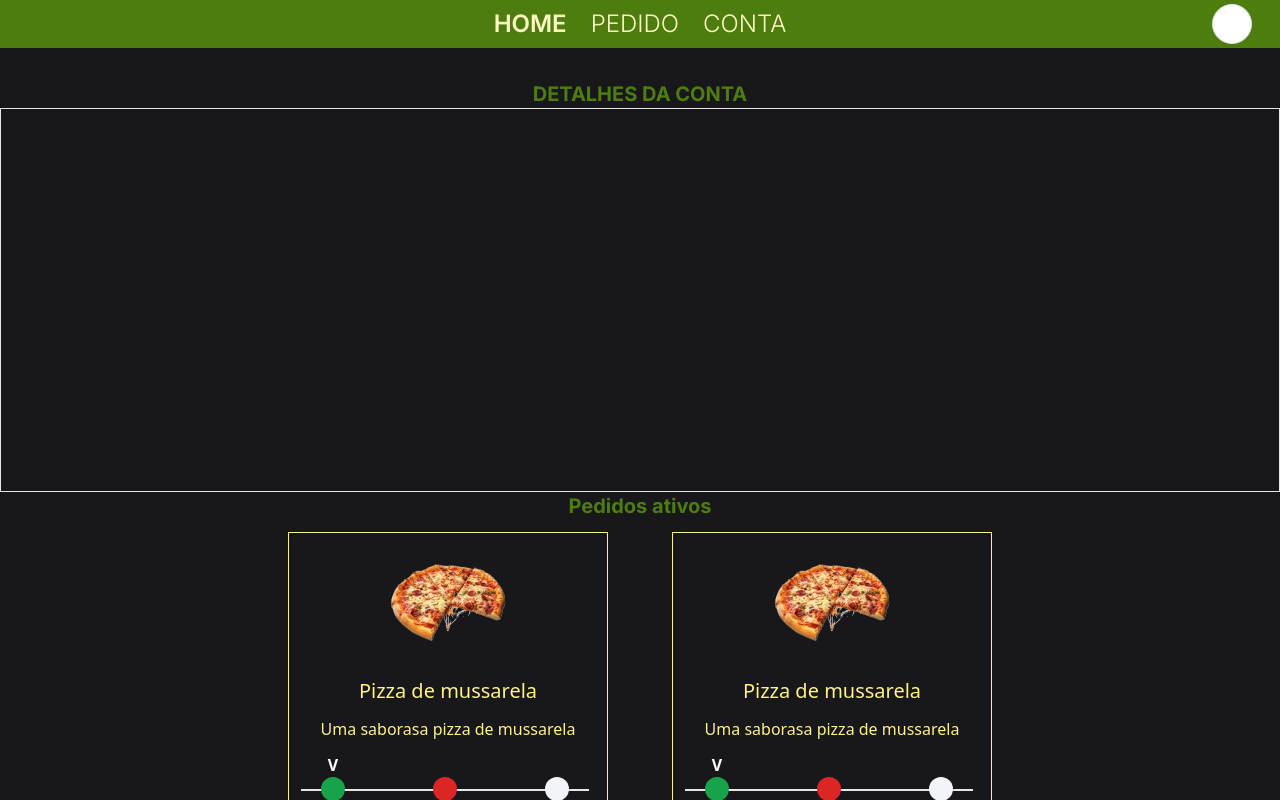
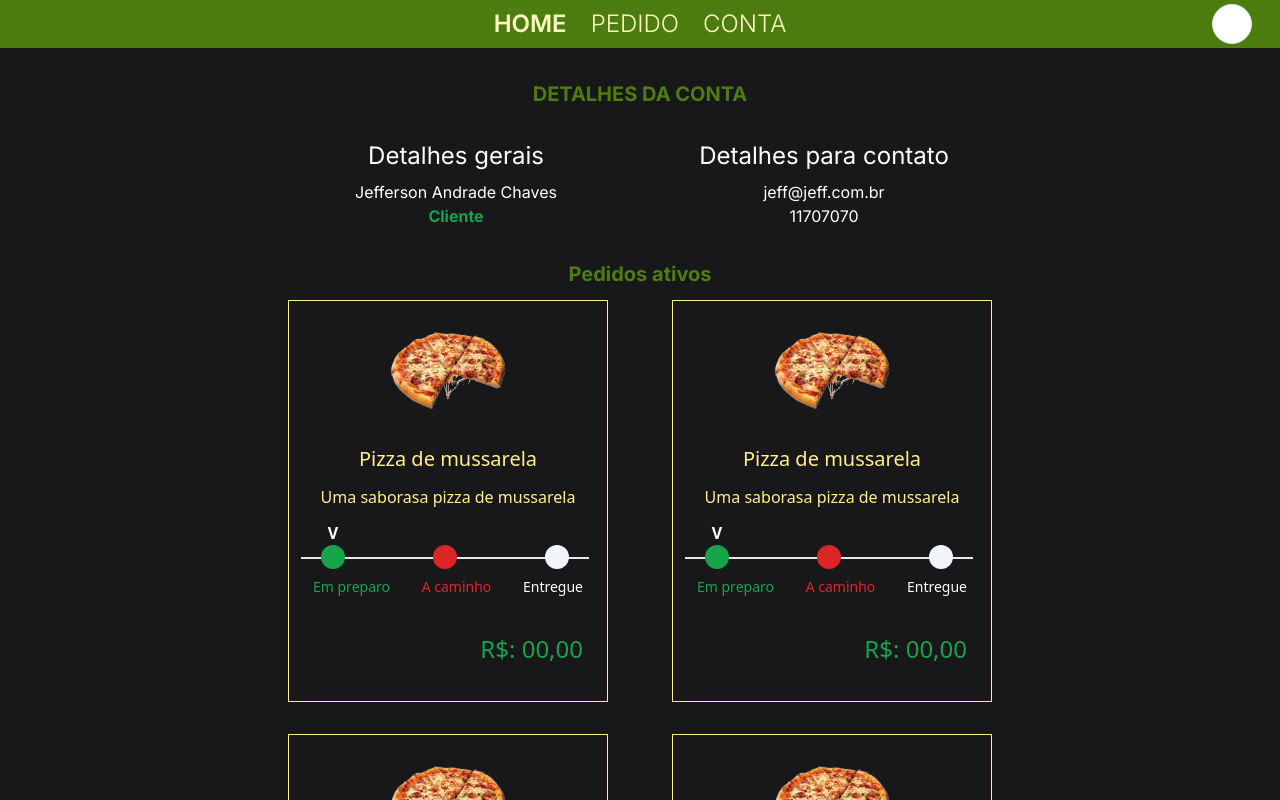
Before and after one commit to jeffsdac/pizzariaJeff, a React (Vite) app: page /pizzariaJeff/checar in a window 1280 px wide. Shown: the top 800 px of the page. Built offline with nearby package versions, Linux system fonts and the light colour scheme; some icons are missing.

Commit message:
style: update style in conta page

```diff
--- a/src/Components/DropBoxMenu.jsx
+++ b/src/Components/DropBoxMenu.jsx
@@ -3,12 +3,13 @@ import { NavLink } from "react-router-dom";
 
 function DropBoxMenu(props){
 
-    const itemsStyle = "text-center px-2 hover:bg-slate-500 cursor-pointer rounded-lg mb-1 p-2";
+    const itemsStyle = "text-center px-2 hover:bg-slate-500 cursor-pointer mb-1 p-2 border-b border-zinc-700 h-full";
     return(
-    <div className="absolute top-12 left-0 my-transparent rounded-lg">
+
+    <div className="absolute top-0 left-0 bg-zinc-800 h-screen w-1/2">
         <ul>
             <li className="flex justify-end">
-                <div className="w-6 text-center mr-3 hover:bg-slate-400 cursor-pointer font-bold"
+                <div className="w-6 text-center mr-3 hover:bg-slate-400 cursor-pointer font-bold text-2xl"
                 onClick={() => props.settar(false)}>
                 X</div>
             </li>
--- a/src/Components/FullPages/ChecarPedidos.jsx
+++ b/src/Components/FullPages/ChecarPedidos.jsx
@@ -6,6 +6,7 @@ function ChecarPedidos(){
     const [dummyData, setDummyData] = useState({
         nome:"Jefferson Andrade Chaves",
         ativo: true,
+        admin: false,
         endereco: "Av. Paulista",
         cellphone: "11707070",
         email: "jeff@jeff.com.br",
@@ -25,7 +26,23 @@ function ChecarPedidos(){
     return(
         <div className="w-full min-h-screen flex justify-center flex-wrap">
             <h1 className="mt-20 text-xl font-bold main-font text-lime-700 w-full text-center">DETALHES DA CONTA</h1>
-            <div className="h-96 w-full border"></div>
+            <div className="w-full flex justify-center items-center m-8">
+                <div className="w-1/4 text-center main-font mx-8">
+                    <h2 className="text-2xl mb-2">Detalhes gerais</h2>
+                    <p className="main-font">{dummyData.nome}</p>
+                    <p>
+                        {
+                            dummyData.admin ? <p className="text-red-600 font-bold">Administrador</p> : <p className="text-green-600 font-bold">Cliente</p>
+                        }
+                    </p>
+                </div>
+
+                <div className="w-1/4 text-center main-font mx-8">
+                    <h2 className="text-2xl mb-2">Detalhes para contato</h2>
+                    <p className="main-font">{dummyData.email}</p>
+                    <p className="main-font">{dummyData.cellphone}</p>
+                </div>
+            </div>
 
             <h2 className="text-xl font-bold main-font text-lime-700 w-full text-center">Pedidos ativos</h2>
             <div className="w-3/4 flex p-3 justify-center items-center flex-wrap">
--- a/src/Components/Parts/Footer.jsx
+++ b/src/Components/Parts/Footer.jsx
@@ -13,9 +13,9 @@ function Footer () {
             </ul>
 
             <div className="h-7 flex flex-col flex-wrap mt-3">
-                <div className="bg-slate-600 h-9 w-9 mx-2"></div>
-                <div className="bg-slate-600 h-9 w-9 mx-2"></div>
-                <div className="bg-slate-600 h-9 w-9 mx-2"></div>
+                <a href="https://github.com/jeffsdac" target="_blank"><img src="https://media.discordapp.net/attachments/777504738374975509/1243284937541681322/rounded.png?ex=6650ead4&is=664f9954&hm=fea33a9dff5a9ebc704b3f7fd44a830bcb753866dfb50eacb876aac787ef66a8&=&format=webp&quality=lossless&width=473&height=473" alt="github logo" className="h-10 w-13"/></a>
+
+                <a href="https://linkedin.com/in/jeffdac" target="_blank"><img src="https://media.discordapp.net/attachments/777504738374975509/1243285781649428593/linkedin.png?ex=6650eb9d&is=664f9a1d&hm=bb68427934b568a024010b53af8609400eb15998f6b3d5c4e33dead20be0a380&=&format=webp&quality=lossless&width=473&height=473" alt="linkedin logo" className="h-10 w-10 mx-2" /></a>
             </div>
 
         </div>
```
